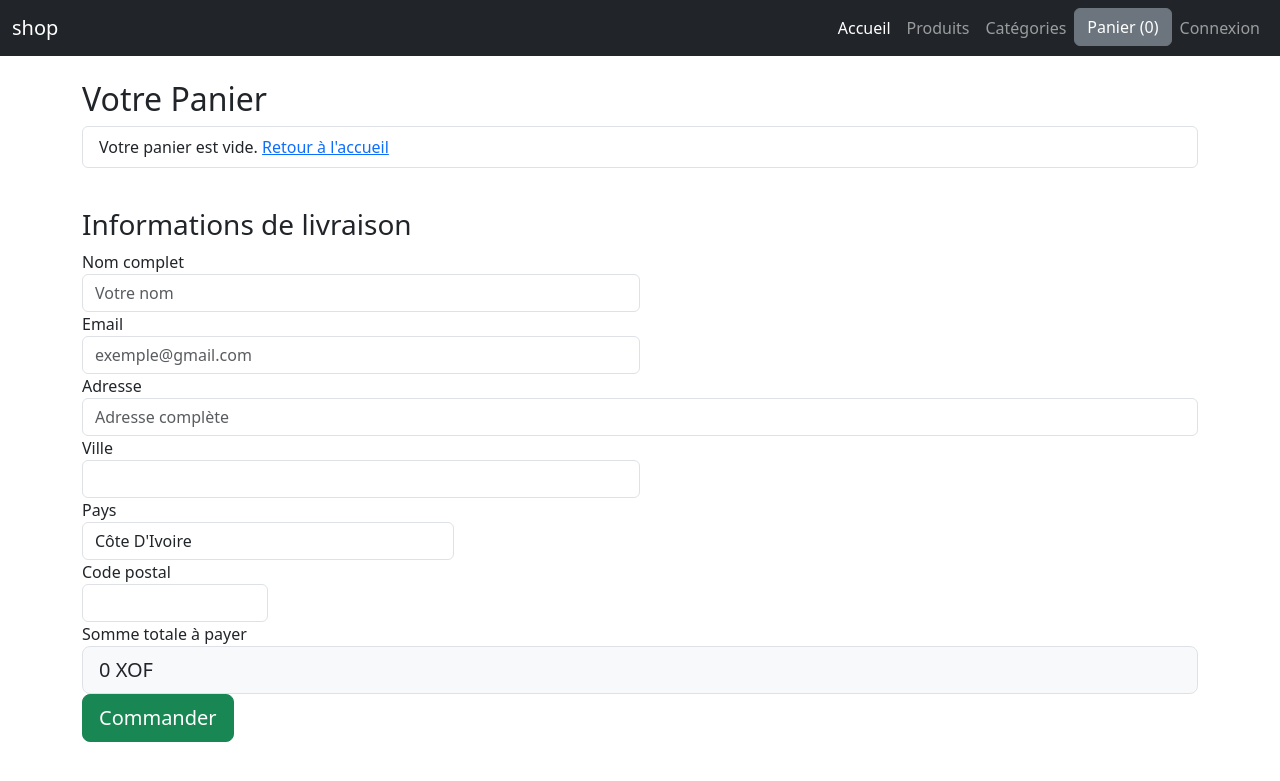
After one commit to theblit/projet-Digitalisation-pme-locale, a Django app: page /checkout/ in a window 1280 px wide. The commit adds this page. Shown: the top 781 px of the page. Run offline with Django 5.2, Linux system fonts and the light colour scheme.

Commit message:
commit panier

```diff
--- a/ECommerce/Ecommerce1/shop/templates/base.html
+++ b/ECommerce/Ecommerce1/shop/templates/shop/base.html
@@ -11,7 +11,7 @@
 </head>
 <body>
 
-    {% include 'navbar.html' %}
+    {% include 'shop/navbar.html' %}
     {% block content %}
     {% endblock %}
 
--- /dev/null
+++ b/ECommerce/Ecommerce1/shop/templates/shop/checkout.html
@@ -0,0 +1,154 @@
+{% extends "shop/base.html"%}
+
+{% block content %}
+
+<div class="container mt-4">
+    <h2>Votre Panier</h2>
+
+    <div class="row">
+        <div class="col-md-12">
+            <ul class="list-group" id="item-list">
+                <!-- Les articles du panier seront insérés ici par JavaScript -->
+            </ul>
+
+            <div class="mt-3" id="cart-summary" style="display: none;">
+                <h4>Total articles: <span id="total-items">0</span></h4>
+                <h3 class="text-success">Total: <span id="total-price">0</span> XOF</h3>
+            </div>
+        </div>
+    </div>
+
+    <div class="row mt-4">
+        <div class="col-md-12">
+            <h3>Informations de livraison</h3>
+
+            <form method="POST">
+                {% csrf_token %}
+
+                <!-- Champs cachés pour envoyer le panier et le total -->
+                <input type="hidden" name="items" id="items-hidden">
+                <input type="hidden" name="total" id="total-hidden">
+
+                <div class="form-row">
+                    <div class="form-group col-md-6">
+                        <label for="nom">Nom complet</label>
+                        <input type="text" class="form-control" name="nom" id="nom" placeholder="Votre nom" required>
+                    </div>
+
+                    <div class="form-group col-md-6">
+                        <label for="email">Email</label>
+                        <input type="email" class="form-control" name="email" id="email" placeholder="exemple@gmail.com" required>
+                    </div>
+                </div>
+
+                <div class="form-group">
+                    <label for="adress">Adresse</label>
+                    <input type="text" class="form-control" name="adress" id="adress" placeholder="Adresse complète" required>
+                </div>
+
+                <div class="form-row">
+                    <div class="form-group col-md-6">
+                        <label for="ville">Ville</label>
+                        <input type="text" name="ville" id="ville" class="form-control" required>
+                    </div>
+
+                    <div class="form-group col-md-4">
+                        <label for="pays">Pays</label>
+                        <select name="pays" id="pays" class="form-control" required>
+                            <option value="Cote D'ivoire">Côte D'Ivoire</option>
+                            <option value="Cameroun">Cameroun</option>
+                            <option value="Nigeria">Nigeria</option>
+                        </select>
+                    </div>
+
+                    <div class="form-group col-md-2">
+                        <label for="zipcode">Code postal</label>
+                        <input name="zipcode" id="zipcode" type="text" class="form-control">
+                    </div>
+
+                    <div class="form-group col-md-12">
+                      <label for="total-display">Somme totale à payer</label>
+                      <input name="total-display" id="total-display" type="text" class="form-control form-control-lg bg-light" readonly>
+                    </div>
+
+                </div>
+
+                <button type="submit" class="btn btn-success btn-lg btn-block">Commander</button>
+            </form>
+        </div>
+    </div>
+</div>
+
+{% endblock %}
+
+{% block js %}
+
+<script type="text/javascript">
+    if (localStorage.getItem('panier') == null){
+        var panier = {};
+    } else {
+        panier = JSON.parse(localStorage.getItem('panier'));
+    }
+
+    console.log("Panier chargé:", panier);
+
+    var totalItems = 0;
+    var totalPrice = 0;
+    var panierCount = Object.keys(panier).length;
+
+    if (panierCount > 0) {
+        $('#cart-summary').show();
+
+        for (item in panier){
+            let quantite = panier[item][0];      // quantité
+            let nom = panier[item][1];           // nom
+            let prixTotal = panier[item][2];     // prix total
+            let prixUnitaire = panier[item][3];  // prix unitaire
+
+            totalItems += quantite;
+            totalPrice += prixTotal;
+
+            console.log("Article:", nom, "| Qté:", quantite, "| Prix unitaire:", prixUnitaire, "| Prix total:", prixTotal);
+
+            let itemString = `
+                <li class="list-group-item">
+                    <div class="d-flex justify-content-between align-items-center">
+                        <span class="font-weight-bold">${nom}</span>
+                        <span class="badge bg-primary rounded-pill">${quantite}</span>
+                    </div>
+                    <div class="text-muted small mt-1">
+                        ${prixUnitaire.toLocaleString()} XOF × ${quantite} = ${prixTotal.toLocaleString()} XOF
+                    </div>
+                </li>
+            `;
+
+            $('#item-list').append(itemString);
+        }
+
+        $('#total-items').text(totalItems);
+        $('#total-price').text(totalPrice.toLocaleString());
+
+        // AJOUT ICI : Remplir le champ "Somme totale à payer"
+        $('#total-display').val(totalPrice.toLocaleString() + ' XOF');
+
+    } else {
+        $('#item-list').append('<li class="list-group-item alert alert-warning">Votre panier est vide. <a href="/">Retour à l\'accueil</a></li>');
+        $('#total-display').val('0 XOF');
+    }
+
+    // Avant de soumettre le formulaire, ajouter les données du panier
+    $('form').submit(function(e) {
+        if (panierCount === 0) {
+            e.preventDefault();
+            alert("Votre panier est vide !");
+            return false;
+        }
+
+        $('#items-hidden').val(JSON.stringify(panier));
+        $('#total-hidden').val(totalPrice);
+        console.log("Données envoyées - Panier:", JSON.stringify(panier), "| Total:", totalPrice);
+    });
+</script>
+
+
+{% endblock %}
--- a/ECommerce/Ecommerce1/shop/templates/shop/detailArticle.html
+++ b/ECommerce/Ecommerce1/shop/templates/shop/detailArticle.html
@@ -1,4 +1,4 @@
-{% extends 'base.html'%}
+{% extends 'shop/base.html'%}
 
 {% block content %}
 
--- a/ECommerce/Ecommerce1/shop/urls.py
+++ b/ECommerce/Ecommerce1/shop/urls.py
@@ -1,8 +1,9 @@
 from django.urls import path
-from shop.views import index, detailArticle
+from shop.views import index, detailArticle, checkout
 
 urlpatterns = [
     path('', index, name='home'),
     path('<int:myid>/', detailArticle, name='detailArticle'),
+    path('checkout/', checkout, name='checkout'),
 
 ]
--- a/ECommerce/Ecommerce1/shop/views.py
+++ b/ECommerce/Ecommerce1/shop/views.py
@@ -1,8 +1,7 @@
-from django.shortcuts import render
-from .models import Product
+from django.shortcuts import render, redirect
+from django.contrib import messages
+from .models import Product, Commande
 from django.core.paginator import Paginator
-
-# Create your views here.
 
 def index(request):
     product_objects = Product.objects.all()
@@ -16,10 +15,40 @@ def index(request):
     page = request.GET.get('page')
     product_objects = paginator.get_page(page)
 
-
-    return render(request, 'shop/index.html', {'product_objects': product_objects })
+    return render(request, 'shop/index.html', {'product_objects': product_objects})
 
 
 def detailArticle(request, myid):
     product = Product.objects.get(id=myid)
-    return render(request, 'shop/detailArticle.html', {'product': product })
+    return render(request, 'shop/detailArticle.html', {'product': product})
+
+
+def checkout(request):
+    if request.method == "POST":
+        # CORRIGÉ: utiliser les minuscules pour correspondre au HTML
+        items = request.POST.get('items')
+        total = request.POST.get('total')
+        nom = request.POST.get('nom')
+        email = request.POST.get('email')
+        adress = request.POST.get('adress')
+        ville = request.POST.get('ville')
+        pays = request.POST.get('pays')
+        zipcode = request.POST.get('zipcode')
+
+        # Créer la commande
+        com = Commande(
+            items=items,
+            total=total,
+            nom=nom,
+            email=email,
+            adress=adress,
+            ville=ville,
+            pays=pays,
+            zipcode=zipcode
+        )
+        com.save()
+
+        messages.success(request, 'Commande passée avec succès!')
+        return redirect('home')
+
+    return render(request, 'shop/checkout.html')
```
Also changed, not shown: ECommerce/Ecommerce1/shop/admin.py (+9 -1 lines), ECommerce/Ecommerce1/shop/models.py (+21 -2 lines), ECommerce/Ecommerce1/shop/templates/shop/index.html (+111 -28 lines), ECommerce/Ecommerce1/db.sqlite3, ECommerce/Ecommerce1/shop/migrations/0002_order.py (added), ECommerce/Ecommerce1/shop/migrations/0003_commande_delete_order.py (added), ECommerce/Ecommerce1/shop/migrations/0004_commande_total_alter_commande_items.py (added), ECommerce/Ecommerce1/shop/templates/shop/navbar.html (renamed from ECommerce/Ecommerce1/shop/templates/navbar.html).
